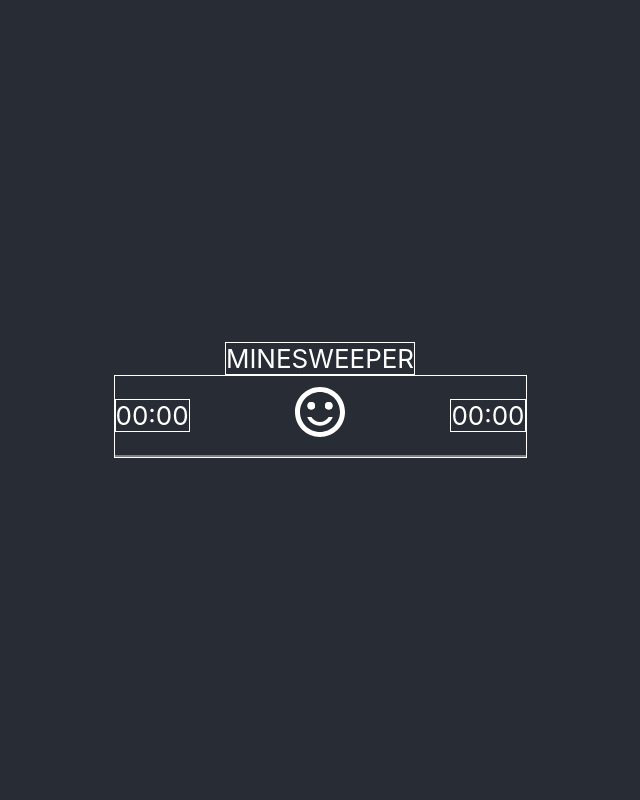
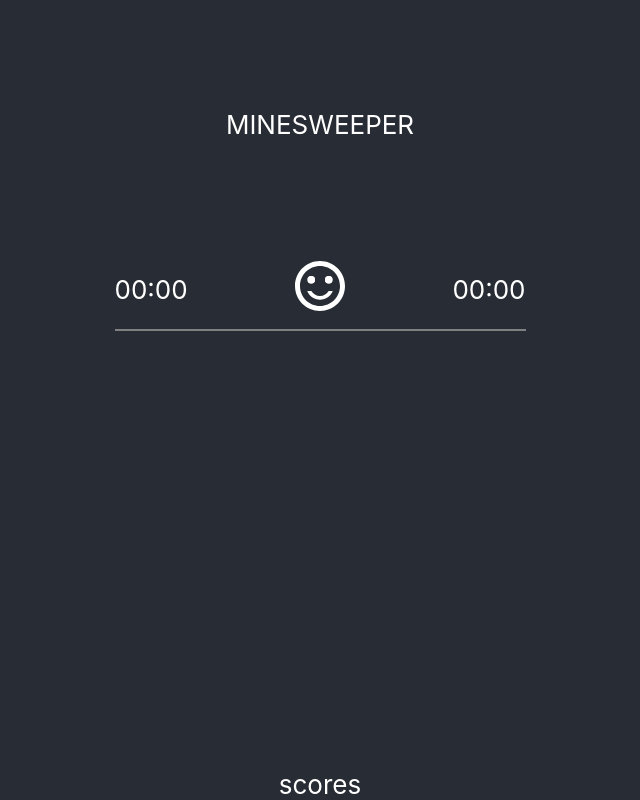
Before and after one commit to scottc11/minesweeper, a React (Create React App) app: page / in a window 1280 px wide. Shown: the whole page, without its empty margins (320-960 px from the left). Built offline with nearby package versions, Linux system fonts and the light colour scheme.

Commit message:
created app flexbox sections

```diff
--- a/src/client/App.scss
+++ b/src/client/App.scss
@@ -12,16 +12,37 @@ $primary-text-color: white;
   display: flex;
   flex-direction: column;
   align-items: center;
-  justify-content: center;
+  justify-content: space-evenly;
 
   &--header {
-    border: 1px solid white;
+    display: flex;
+    order: 1;
+    flex-grow: 1;
+    min-height: 200px;
+    align-items: center;
+    // border: 1px solid white;
+  }
+
+  &--body {
+    display: flex;
+    order: 2;
+    flex-grow: 2;
+    // border: 1px solid white;
+    flex-direction: column;
+    justify-content: space-between;
+  }
+
+  &--footer {
+    display: flex;
+    order: 3;
   }
 }
 
+.scores {
+  // border: 1px solid white;
+}
+
 .game {
-  border: 1px solid white;
-
   &--header {
     display: flex;
     align-items: center;
--- a/src/client/App.tsx
+++ b/src/client/App.tsx
@@ -11,6 +11,7 @@ function App() {
   return (
     <div className="app">
       <header className="app--header">MINESWEEPER</header>
+      <div className='app--body'>
         <div className='game'>
           <div className='game--header'>
             <GameClock />
@@ -19,6 +20,8 @@ function App() {
           </div>
           <Map data={game.map} />
         </div>
+        <div className='scores'>scores</div>
+      </div>
     </div>
   );
 }
--- a/src/client/components/GameClock/GameClock.scss
+++ b/src/client/components/GameClock/GameClock.scss
@@ -1,3 +1,3 @@
 .game-clock {
-    border: 1px solid $primary-text-color;
+    // border: 1px solid $primary-text-color;
 }
```
Lines whose indentation alone changed are shown as unchanged.
